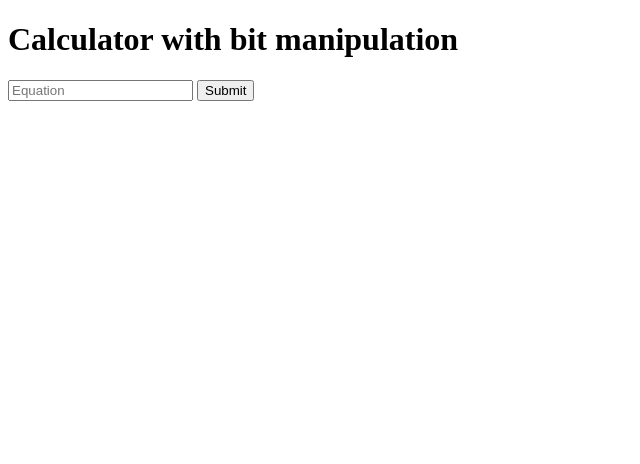
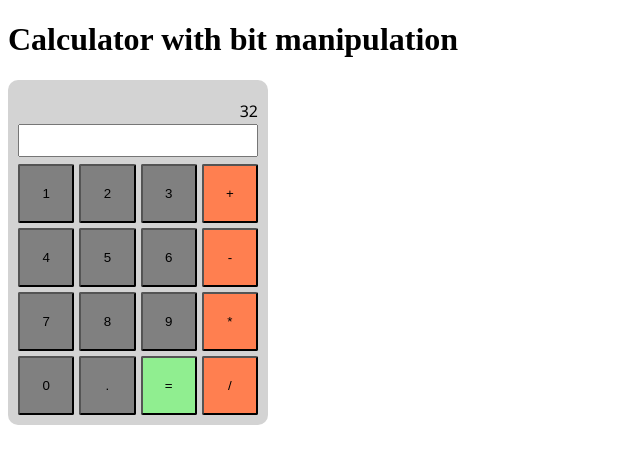
Before and after one commit to Tandhjulet/Bit-Calculator, a website: page src/index.htm in a window 1280 px wide. Shown: the whole page, without its empty margins (0-640 px from the left). Drawn offline with Linux system fonts and the light colour scheme.

Commit message:
edited HTML

```diff
--- a/src/index.htm
+++ b/src/index.htm
@@ -13,13 +13,41 @@
     <script src="node/Binary.js"></script>
 
     <script src="evaluator/Evaluator.js"></script>
+
+    <link rel="stylesheet" href="stylesheet.css">
 </head>
 <body>
     <h1>
         Calculator with bit manipulation
     </h1>
 
-    <input id="eq" type="text" placeholder="Equation">
-    <input id="submit" type="submit" value="Submit">
+    <main>
+        <div class="wrapper">
+            <div>
+                <span id="pastEq">32</span>
+                <input id="eq" type="text">
+            </div>
+
+            <input onclick="handleClick(this);" type="button" value="1">
+            <input onclick="handleClick(this);" type="button" value="2">
+            <input onclick="handleClick(this);" type="button" value="3">
+            <input onclick="handleClick(this);" type="button" value="+">
+
+            <input onclick="handleClick(this);" type="button" value="4">
+            <input onclick="handleClick(this);" type="button" value="5">
+            <input onclick="handleClick(this);" type="button" value="6">
+            <input onclick="handleClick(this);" type="button" value="-">
+
+            <input onclick="handleClick(this);" type="button" value="7">
+            <input onclick="handleClick(this);" type="button" value="8">
+            <input onclick="handleClick(this);" type="button" value="9">
+            <input onclick="handleClick(this);" type="button" value="*">
+
+            <input onclick="handleClick(this);" type="button" value="0">
+            <input onclick="handleClick(this);" type="button" value=".">
+            <input onclick="handleClick(this);" type="button" value="=">
+            <input onclick="handleClick(this);" type="button" value="/">
+        </div>
+    </main>
 </body>
 </html>
--- a/src/index.js
+++ b/src/index.js
@@ -1,10 +1,15 @@
 const submit = document.getElementById("submit");
-submit.onclick = () => {
-    const equation = document.getElementById("eq").value;
-    const nodes = parse(new TokenStream(new InputStream(equation)));
-    const evaluted = evaluate(nodes[0]);
-    console.log(evaluted);
-};
+function handleClick(e) {
+    const eqElement = document.getElementById("eq");
+    if (e.value === "=") {
+        const nodes = parse(new TokenStream(new InputStream(eqElement.value)));
+        const evaluated = evaluate(nodes[0]);
+        document.getElementById("pastEq").innerText = evaluated;
+        eqElement.value = "";
+        return;
+    }
+    eqElement.value += e.value;
+}
 function parse(stream) {
     const nodes = [];
     function parseBinary(left, currPrec) {
@@ -12,11 +17,11 @@ function parse(stream) {
         if (currToken && currToken.type === "Operator" && currToken instanceof OperatorNode) {
             if (currToken.getPrecedence() > currPrec) {
                 stream.next();
-                const leftNode = stream.next();
+                const rightNode = stream.next();
                 stream.peek();
                 return parseBinary(new BinaryNode(currToken,
                 // both left and right must be a number/constant as adjacent operators arent supported
-                left, parseBinary(leftNode, currToken.getPrecedence())), currPrec);
+                left, parseBinary(rightNode, currToken.getPrecedence())), currPrec);
             }
         }
         return left;
--- /dev/null
+++ b/src/stylesheet.css
@@ -0,0 +1,61 @@
+.wrapper {
+    display: grid;
+    width: fit-content;
+    box-sizing: border-box;
+
+    grid-template-columns: repeat(4, 1fr);
+    grid-template-rows: repeat(4, 1fr);
+
+    column-gap: 5px;
+    row-gap: 5px;
+
+    grid-auto-flow: row;
+
+    font-family: 'Segoe UI', Tahoma, Geneva, Verdana, sans-serif;
+    font-weight: bold;
+
+    background-color: lightgray;
+    padding: 10px;
+    padding-top: 20px;
+
+    border-radius: 10px;
+}
+
+.wrapper > div {
+    grid-column: 1 / -1;
+
+    display: flex;
+    flex-direction: column;
+    gap: 2px;
+}
+
+#pastEq {
+    font-weight: normal;
+}
+
+span {
+    text-align: right;
+}
+
+#eq {
+    font-size: large;
+    text-align: right;
+
+    padding-block: 4px;
+}
+
+input[type=button]:nth-child(4n+1) {
+    background-color: coral;
+}
+
+input[type=button]:nth-last-child(2) {
+    background-color: lightgreen;
+}
+
+input[type=button] {
+    padding: 20px;
+    background-color: gray;
+
+    text-align: center;
+    border-radius: 2px;
+}
```
Also changed, not shown: src/index.ts (+13 -7 lines).
